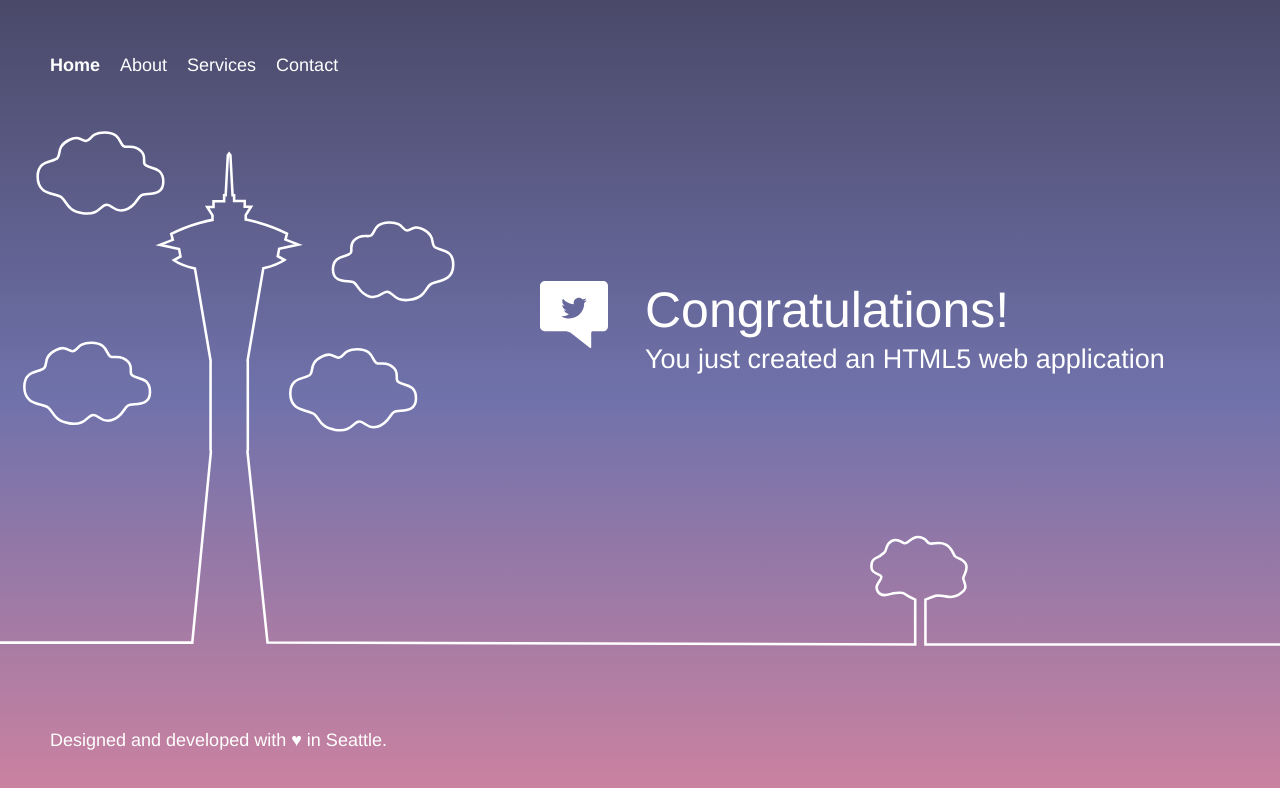
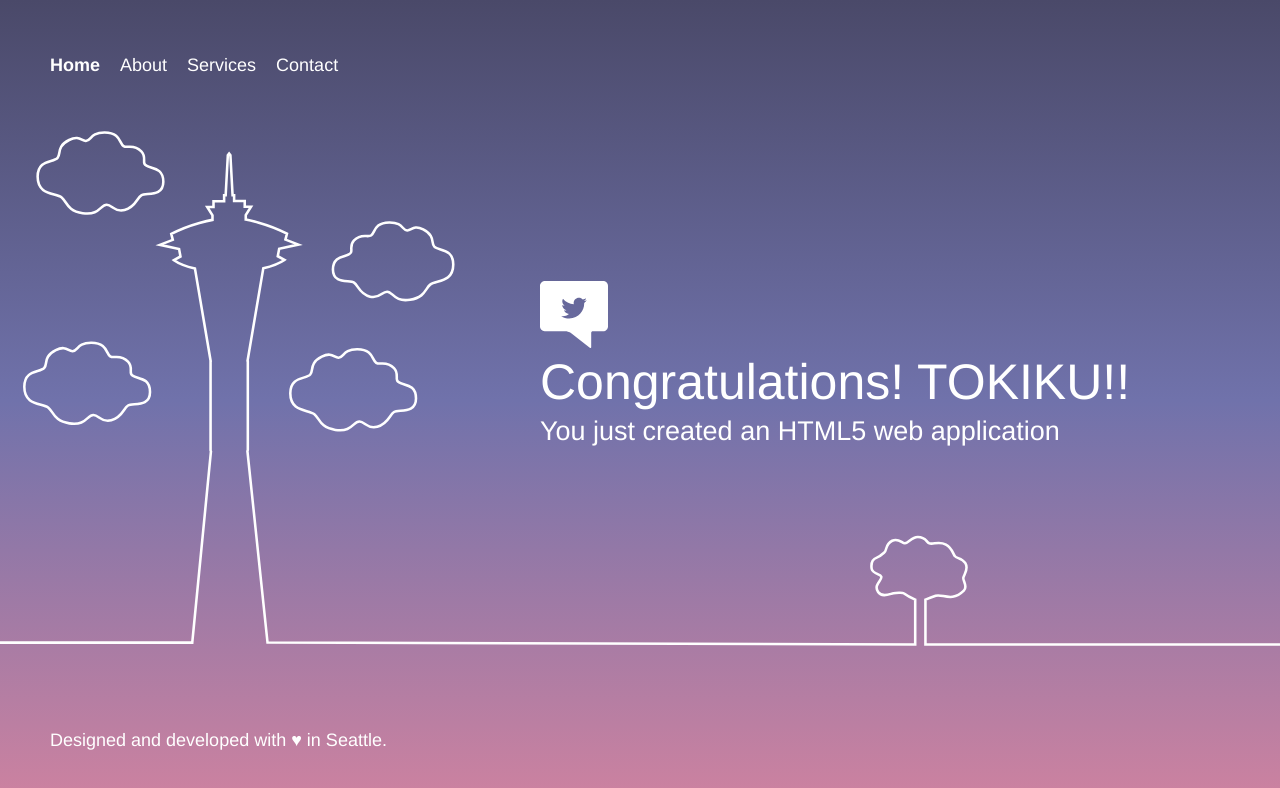
Before and after one commit to tkbk/test, a plain HTML site: page webpage/index.html in a window 1280 px wide. Drawn offline with Linux system fonts and the light colour scheme.

Commit message:
test commit

```diff
--- a/webpage/index.html
+++ b/webpage/index.html
@@ -58,7 +58,7 @@
         <div class="message">
             <a class="twitter-link" href="http://twitter.com/home/?status=I%20created%20a%20project%20with%20AWS%20CodeStar!%20%23AWS%20%23AWSCodeStar%20https%3A%2F%2Faws.amazon.com%2Fcodestar"><img src="img/tweet.svg" /></a>
             <div class="text">
-                <h1>Congratulations!</h1>
+                <h1>Congratulations! TOKIKU!!</h1>
                 <h2>You just created an HTML5 web application</h2>
             </div>
         </div>
```
